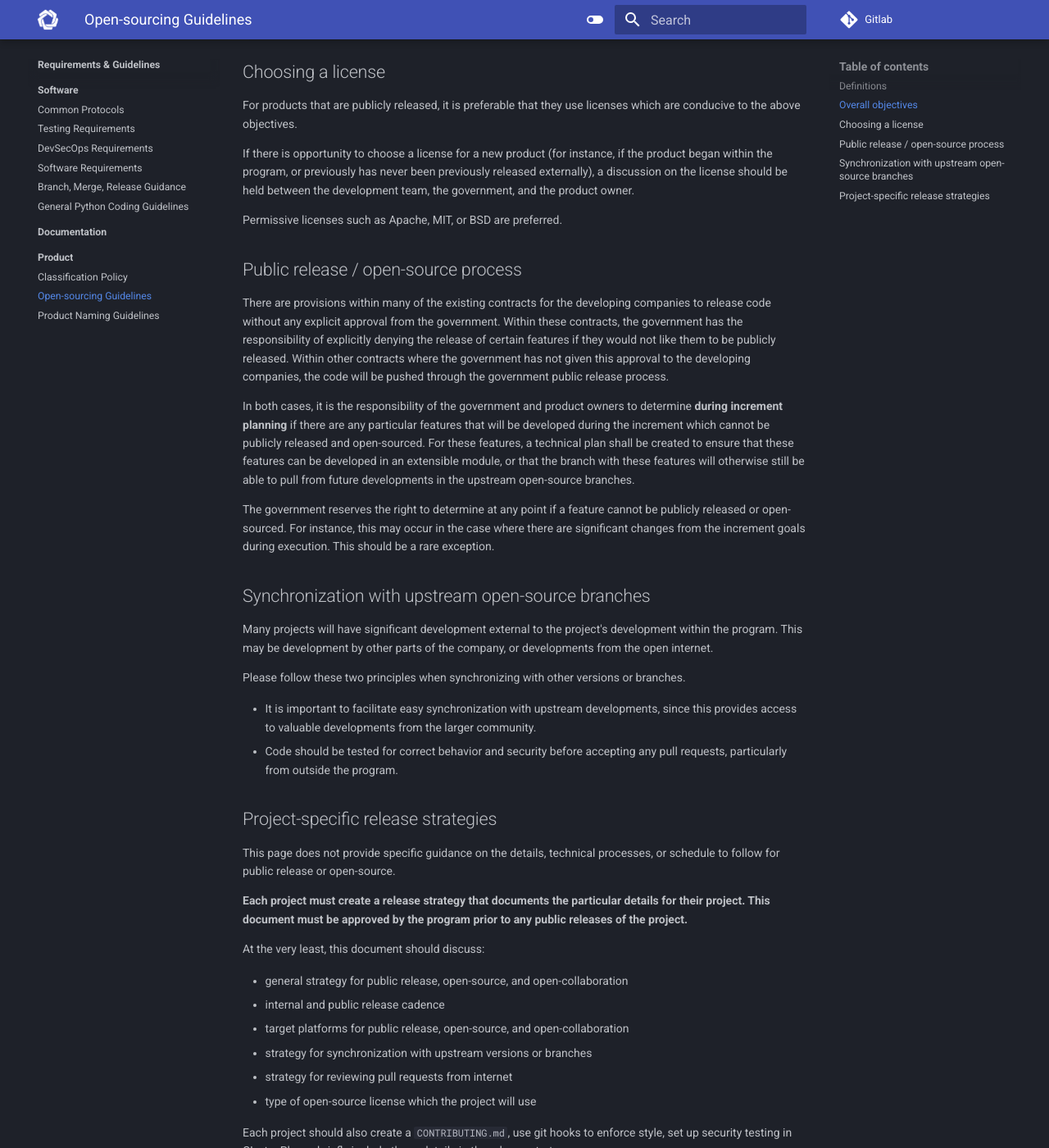
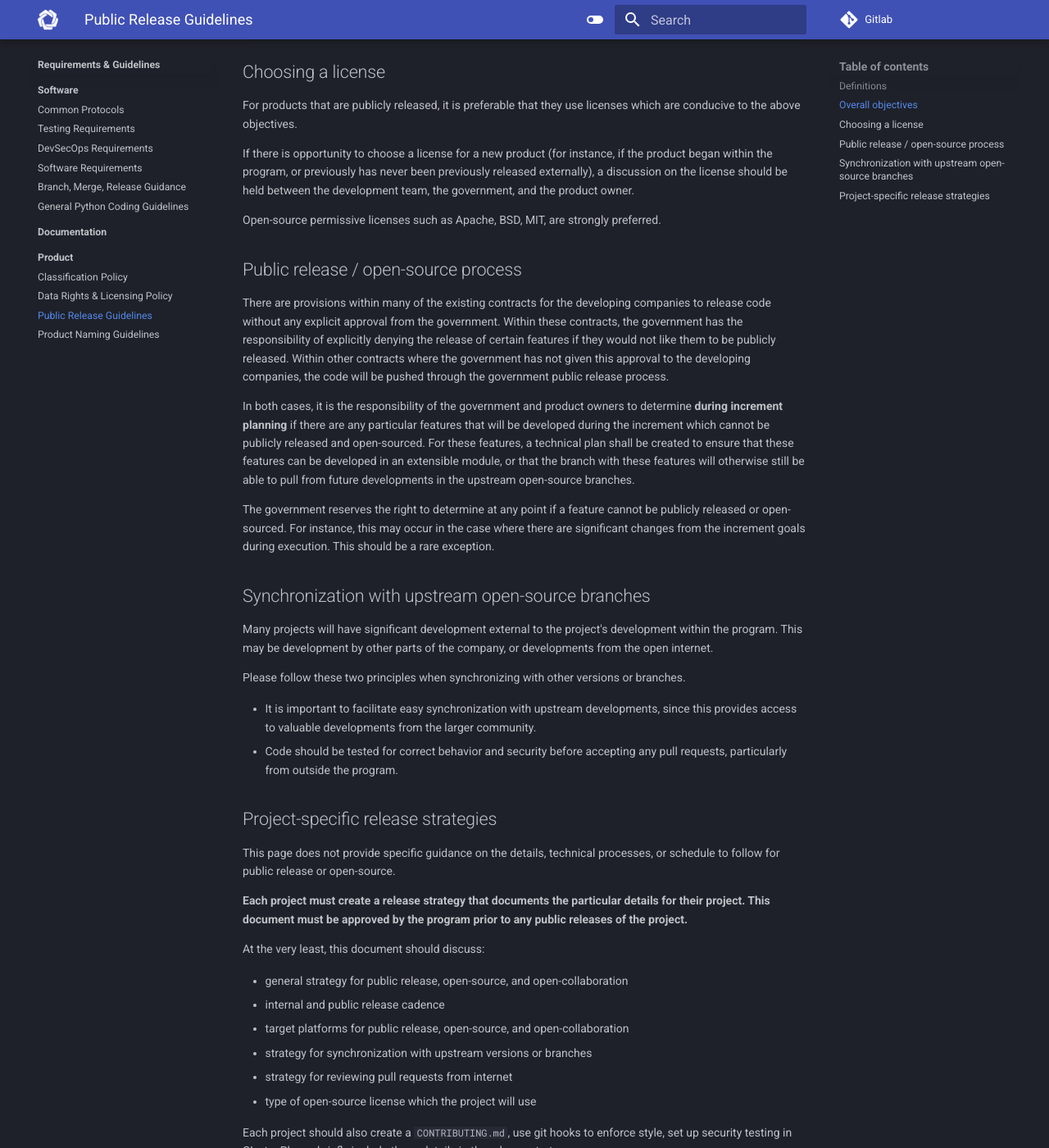
Before and after one commit to zheng0xd/JATIC-internal-docs, an MkDocs documentation site: the page built from docs/reqs/product/public-release.md, in a window 1280 px wide and 1400 px high, scrolled down 1794 px. Shown: the whole window at 82% size. Built offline with MkDocs 1.6.1 and Material for MkDocs 9.7.7, drawn with Linux system fonts in a browser that asks for light colours; some of the changed text lies outside the part shown.

Commit message:
add data rights

```diff
--- a/docs/reqs/product/open-source.md
+++ b/docs/reqs/product/public-release.md
@@ -1,4 +1,4 @@
-# Open-sourcing Guidelines
+# Public Release Guidelines
 
 This page outlines a general policy towards public release, open-source, and open-collaboration for our program. It outlines the situations where open-source or public release of features are desirable, and the situations where they are not.
 
@@ -57,7 +57,7 @@
 
 If there is opportunity to choose a license for a new product (for instance, if the product began within the program, or previously has never been previously released externally), a discussion on the license should be held between the development team, the government, and the product owner.
 
-Permissive licenses such as Apache, MIT, or BSD are preferred.
+Open-source permissive licenses such as Apache, BSD, MIT, are strongly preferred.
 
 ## Public release / open-source process
 
--- a/mkdocs.yml
+++ b/mkdocs.yml
@@ -113,7 +113,8 @@
       - 'Product':
         - reqs/product/index.md
         - 'Classification Policy': 'reqs/product/classification.md'
-        - 'Open-sourcing Guidelines': 'reqs/product/open-source.md'
+        - 'Data Rights & Licensing Policy': 'reqs/product/data-rights-licensing.md'
+        - 'Public Release Guidelines': 'reqs/product/public-release.md'
         - 'Product Naming Guidelines': 'reqs/product/naming.md'
   - 'Calendar':
     - 'Increment 3 (11 OCT 23 - 30 JAN 24)': 'calendar/inc3.md'
```
Also changed, not shown: docs/info/design-principles.md (+1 -1 lines), docs/reqs/product/classification.md (+1 -1 lines), docs/reqs/product/data-rights-licensing.md (added, +24 -0 lines).
